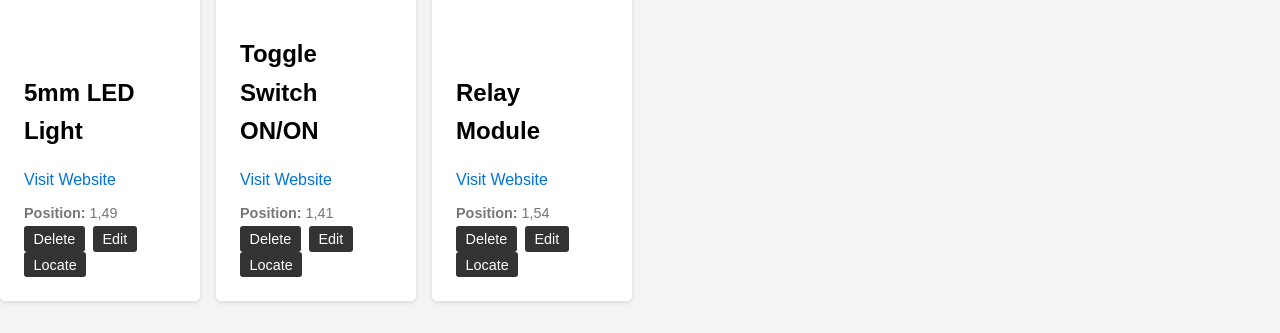
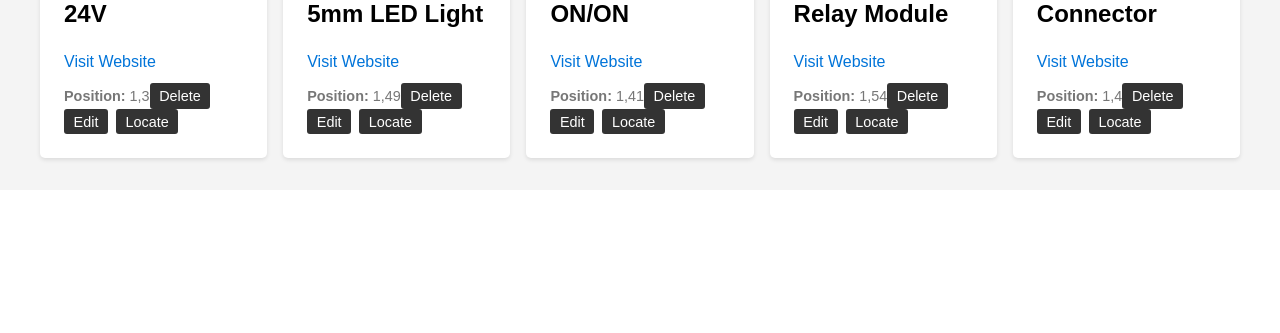
Before and after one commit to FireMarshmellow/Spotlight_Storage, a Flask app: page / in a window 1280 px wide. Shown: the part 1007-1340 px from the top of the page. After the commit the page ends 1170 px from the top, so only its background shows below. Run offline with Flask 3, Linux system fonts and the light colour scheme.

Commit message:
bug fix and styling

```diff
--- a/Static/popup.js
+++ /dev/null
@@ -1,6 +0,0 @@
-// popup.js
-
-document.getElementById("add-item-btn").addEventListener("click", function () {
-    const formContainer = document.getElementById("add-form-container");
-    formContainer.classList.toggle("hidden");
-  });
--- a/Static/script.js
+++ b/Static/script.js
@@ -22,6 +22,7 @@ function addItem(event) {
       const li = createItemElement(data);
       itemList.appendChild(li);
       form.reset();
+      toggleAddForm();
     })
     .catch((error) => console.error(error));
 }
@@ -124,7 +125,7 @@ function createItemElement(item) {
   span.append(item.position);
   div.appendChild(span);
 
-  const deleteBtn = document.createElement('button');
+  const deleteBtn = document.createElement("button");
   deleteBtn.innerText = "Delete";
   deleteBtn.addEventListener("click", () => deleteItem(item.id));
   div.appendChild(deleteBtn);
@@ -163,3 +164,18 @@ function deleteItem(id) {
 
 form.addEventListener("submit", addItem);
 loadItems();
+
+function toggleAddForm() {
+  const btn = document.getElementById("btn-add");
+  const container = document.getElementById("form-container");
+
+  if (container.style.display === "block") {
+    container.style.display = "none";
+    btn.innerHTML = "Add item";
+  } else {
+    container.style.display = "block";
+    btn.innerHTML = "Close";
+  }
+}
+
+document.getElementById("btn-add").addEventListener("click", toggleAddForm);
--- a/Static/style.css
+++ b/Static/style.css
@@ -10,7 +10,8 @@
   --primary-font: Arial, sans-serif;
 }
 
-body, ul {
+body,
+ul {
   margin: 0;
   padding: 0;
 }
@@ -21,14 +22,18 @@ body {
   background-color: var(--bg-color);
 }
 
-h1, form input[type="submit"], #add-item-btn {
+h1,
+form input[type="submit"],
+#add-item-btn {
   background-color: var(--main-color);
   color: var(--white-color);
   padding: 1rem;
   border-radius: 4px;
 }
 
-form input[type="submit"]:hover, li button:hover, #add-item-btn:hover {
+form input[type="submit"]:hover,
+li button:hover,
+#add-item-btn:hover {
   background-color: var(--secondary-color);
 }
 
@@ -43,7 +48,9 @@ h1 {
   cursor: pointer;
 }
 
-.form-container, .search-container, li {
+.form-container,
+.search-container,
+li {
   max-width: 700px;
   margin: 2rem auto;
   background-color: var(--white-color);
@@ -52,18 +59,32 @@ h1 {
   box-shadow: 0 2px 4px rgba(0, 0, 0, 0.1);
 }
 
-form, li {
+.hidden {
+  display: none;
+}
+
+.form-container.visible {
+  display: flex;
+}
+
+form,
+li {
   display: flex;
   flex-wrap: wrap;
   justify-content: space-between;
 }
 
-form label, li h2, li p {
+form label,
+li h2,
+li p {
   display: block;
   margin-bottom: 0.5rem;
 }
 
-form input[type="text"], form input[type="url"], form input[type="number"], #search {
+form input[type="text"],
+form input[type="url"],
+form input[type="number"],
+#search {
   width: 100%;
   padding: 0.5rem;
   margin-bottom: 1rem;
@@ -79,9 +100,11 @@ form input[type="submit"] {
 
 #item-list {
   display: grid;
-  grid-template-columns: repeat(auto-fit, minmax(200px, 1fr));
+  grid-template-columns: repeat(5, 1fr);
   grid-gap: 1rem;
   list-style: none;
+  max-width: 1200px; /* set the maximum width to 1200 pixels */
+  margin: 0 auto; /* center the grid horizontally */
 }
 
 li {
@@ -144,7 +167,6 @@ li button.delete:hover {
   background-color: var(--secondary-color);
 }
 
-
 #search {
   width: 100%;
   padding: 0.5rem;
--- a/Templates/index.html
+++ b/Templates/index.html
@@ -14,16 +14,11 @@
 </head>
 
 <body>
-    <h1>M.I.M.O.S.A V1.3</h1>
-
-
+    <h1>M.I.M.O.S.A V1.5</h1>
     <div class="search-container">
-        <button id="add-item-btn">Add Item Toggle</button>
+        <button type="button" id="btn-add">Add item</button>
         <input type="text" id="search" placeholder="Search items...">
-    </div>
-    <ul id="item-list"></ul>
-
-    <div class="form-container hidden" id="add-form-container">
+        <div class="form-container hidden" id="form-container">
             <form id="add-form">
                 <div class="name">
                     <label for="name">Name:</label>
@@ -44,8 +39,10 @@
                 <input type="submit" value="Add">
             </form>
         </div>
-    <script src="{{ url_for('static', filename='popup.js') }}"></script>
+    </div>
+    <ul id="item-list"></ul>
     <script src="{{ url_for('static', filename='script.js') }}"></script>
+
 </body>
 
 
--- a/app.py
+++ b/app.py
@@ -17,7 +17,7 @@ def read_csv():
     if os.path.exists(DATA_FILE):
         with open(DATA_FILE, newline='') as f:
             reader = csv.DictReader(f)
-            items = list(reader)
+            items = [row for row in reader]
     return items
 
 # Function to write data to the CSV file
@@ -45,7 +45,11 @@ def items():
         # If the request method is POST, read data from the CSV file, add new item, and write back to the CSV file
         item = request.get_json()
         items = read_csv()
-        item['id'] = str(max(int(i['id']) for i in items) + 1)
+
+        # Generate a unique ID by finding the highest existing ID and adding 1
+        max_id = max(int(i['id']) for i in items) if items else 0
+        item['id'] = str(max_id + 1)
+
         items.append(item)
         write_csv(items)
         return jsonify(item)
@@ -71,12 +75,14 @@ def item(id):
         write_csv(items)
         return jsonify({ 'success': True })
     elif request.method == 'POST':
-        if request.form.get('action') != 'locate':
+        # If the request method is POST, check if the request is for locating the item, and send the position to a WLED API
+        if request.form.get('action') == 'locate':
+            position = item['position']
+            wled_api.lights(position)
+            print(f"Position of {item['name']}: {position}")
+            return jsonify({ 'success': True })
+        else:
             return jsonify({ 'error': 'Invalid action' }), 400
-        position = tuple(map(int, item['position'].split(',')))
-        wled_api.lights(position)
-        print(f"Position of {item['name']}: {position}")
-        return jsonify({ 'success': True })
 
 # Route to handle DELETE requests for an individual item
 @app.route('/api/items/<id>', methods=['DELETE'])
--- a/data.csv
+++ b/data.csv
@@ -8,3 +8,4 @@ id,name,link,image,position
 8,5mm LED Light,https://www.amazon.co.uk/dp/B0897L6TZ8?psc=1&ref=ppx_yo2ov_dt_b_product_details,https://m.media-amazon.com/images/I/6100KbtUlRL._SL1200_.jpg,"1,49"
 9,Toggle Switch ON/ON,https://www.amazon.co.uk/gp/product/B07RVJHJ5B/ref=ppx_yo_dt_b_asin_title_o04_s00?ie=UTF8&psc=1,https://m.media-amazon.com/images/I/61y7gB9yoZL._AC_SL1500_.jpg,"1,41"
 10,Relay Module,https://www.amazon.co.uk/WINGONEER-KY-019-Channel-Module-arduino/dp/B06XHJ2PBJ/ref=sr_1_5?crid=1DQ5W6JO69VSN&keywords=relay+arduino&qid=1681737877&sprefix=rlay+ardwino%2Caps%2C55&sr=8-5,https://m.media-amazon.com/images/I/51i-jNHoLSL._AC_SL1000_.jpg,"1,54"
+11,RJ45 Connector,https://www.amazon.co.uk/UGREEN-Connector-Cat5e-Crimp-Plated/dp/B01EURRDW6/ref=sr_1_4?keywords=rj45+connector&qid=1681773200&s=industrial&sprefix=rj%2Cindustrial%2C57&sr=1-4,https://m.media-amazon.com/images/I/61sFICSDFqL._AC_SL1001_.jpg,"1,4"
```
Lines whose indentation alone changed are shown as unchanged.
